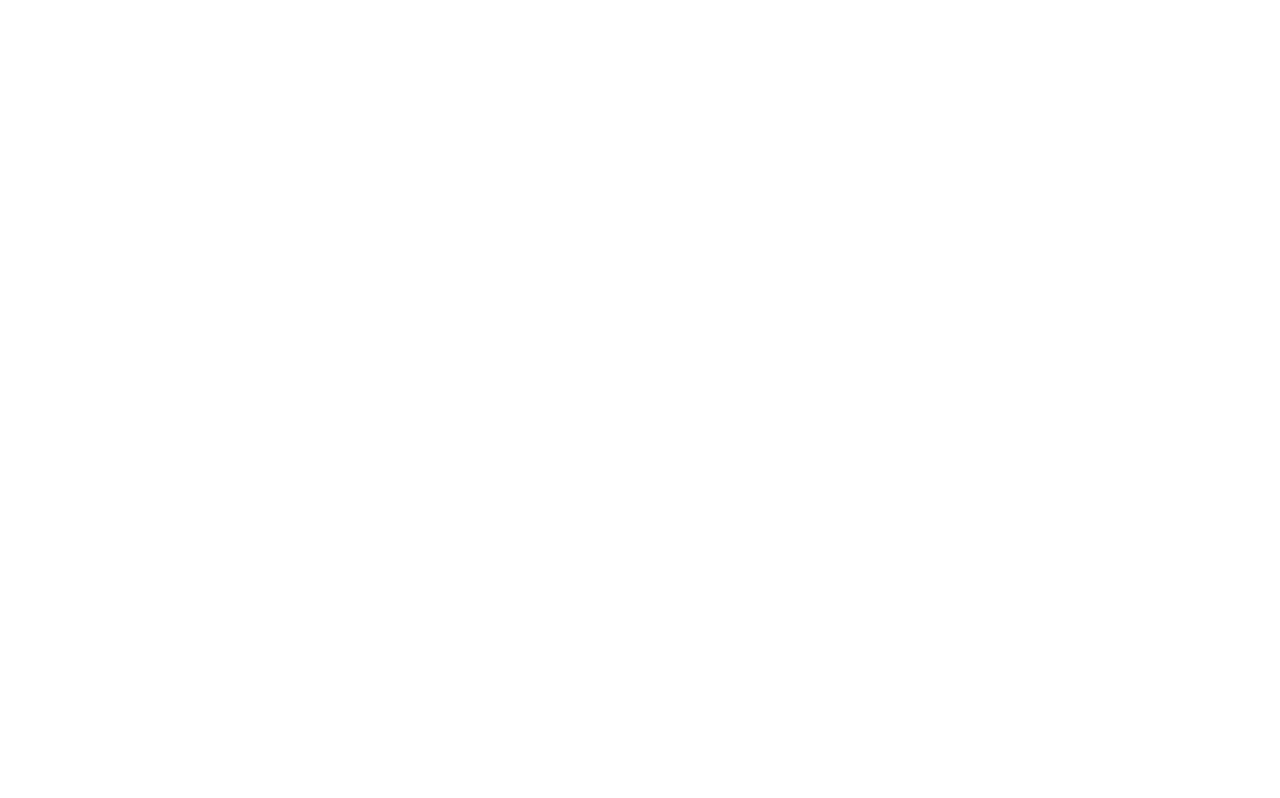
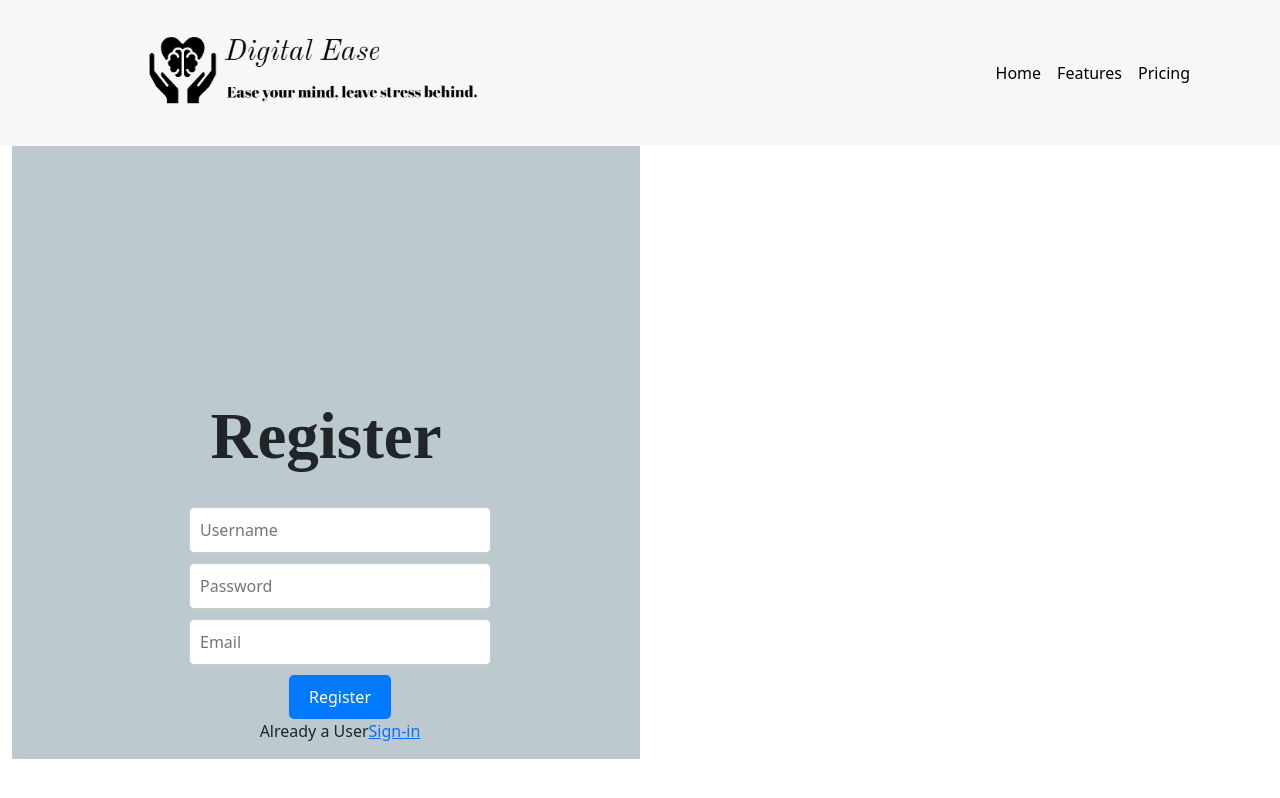
Before and after one commit to Amarjeet-ka/digitalease, a React (Create React App) app: page /registration in a window 1280 px wide. Before the commit this address had no page. Built offline with nearby package versions, Linux system fonts and the light colour scheme.

Commit message:
added registration component

```diff
--- a/src/App.js
+++ b/src/App.js
@@ -2,6 +2,8 @@
 import { BrowserRouter, Routes,Route } from 'react-router-dom'
 import NavigationOuter from './components/NavigationOuter'
 import Landingpage from './pages/Landingpage'
+import NewRegistration from './components/NewRegistratin'
+import RegistraionPages from './pages/RegistraionPages'
 
 export default function App() {
   return (
@@ -9,6 +11,7 @@
     <Routes>
       <Route path="/home"  element={<NavigationOuter/>}/>
       <Route path="/" element={<Landingpage/>} />
+      <Route path='/registration'  element={<RegistraionPages/>} />
     </Routes>
     </BrowserRouter>
   )
--- a/src/components/Landing.js
+++ b/src/components/Landing.js
@@ -1,15 +1,98 @@
-import React from "react";
+import React, { useState } from "react";
 import { Container, Col, Row } from "react-bootstrap";
 import y from "../assets/yg.jpg";
 
 export default function Landing() {
+  const [username, setUsername] = useState("");
+  const [password, setPassword] = useState("");
+
+  const handleLogin = async () => {
+    // Create a data object to send to the backend
+    const data = {
+      username,
+      password,
+    };
+
+    // Make an HTTP POST request to your backend API
+    try {
+      const response = await fetch("/api/login", {
+        method: "POST",
+        headers: {
+          "Content-Type": "application/json",
+        },
+        body: JSON.stringify(data),
+      });
+
+      if (response.ok) {
+        // Handle a successful login here (e.g., redirect the user)
+        console.log("Login successful!");
+      } else {
+        // Handle login failure (e.g., show an error message)
+        console.error("Login failed.");
+      }
+    } catch (error) {
+      console.error("An error occurred during login:", error);
+    }
+  };
+
   return (
     <Container fluid>
-      <Row style={{ backgroundColor: "" }}>
-        <Col style={{ backgroundColor: "#bcc9cf",textAlign:'center',paddingTop:'20%'  }}>
-          <h1 style={{fontWeight:'bold',fontFamily:'MozBorderImage',fontSize:'65px'}} > Calm Your Brain, <br/>Ease the Strain.. </h1>
+      <Row style={{ margin: 0, padding: 0, backgroundColor: "" }}>
+        <Col style={{ backgroundColor: "#bcc9cf", textAlign: 'center', paddingTop: '15%' }}>
+          <h1 style={{ fontWeight: 'bold', fontFamily: 'MozBorderImage', fontSize: '65px' }}>Calm Your Brain, <br />Ease the Strain..</h1>
           <br />
-
+          {/* User Login Input Field */}
+          <Col md="6" style={{ textAlign: 'center', marginLeft: '165px' }}>
+            <div>
+              <input
+                type="text"
+                placeholder="Username"
+                value={username}
+                onChange={(e) => setUsername(e.target.value)}
+                style={{
+                  padding: '10px',
+                  fontSize: '16px',
+                  width: '100%',
+                  border: '1px solid #ccc',
+                  borderRadius: '5px',
+                  marginBottom: '10px',
+                  boxSizing: 'border-box',
+                }}
+              />
+              <input
+                type="password"
+                placeholder="Password"
+                value={password}
+                onChange={(e) => setPassword(e.target.value)}
+                style={{
+                  padding: '10px',
+                  fontSize: '16px',
+                  width: '100%',
+                  border: '1px solid #ccc',
+                  borderRadius: '5px',
+                  marginBottom: '10px',
+                  boxSizing: 'border-box',
+                }}
+              />
+              <button
+                onClick={handleLogin}
+                style={{
+                  backgroundColor: '#007bff',
+                  color: 'white',
+                  padding: '10px 20px',
+                  fontSize: '16px',
+                  border: 'none',
+                  borderRadius: '5px',
+                  cursor: 'pointer',
+                }}
+              >
+                Login
+              </button>
+            </div>
+            <div>
+              <p>Don't have an account? <a href="/registration">New Registration</a></p>
+            </div>
+          </Col>
         </Col>
         <Col>
           <img src={y} alt="not found" height={720} width="100%" />
--- /dev/null
+++ b/src/components/NewRegistratin.js
@@ -0,0 +1,123 @@
+import React, { useState } from "react";
+import { Container, Col, Row } from "react-bootstrap";
+
+export default function NewRegistration() {
+  const [formData, setFormData] = useState({
+    username: "",
+    password: "",
+    email: "",
+  });
+
+  const handleInputChange = (e) => {
+    const { name, value } = e.target;
+    setFormData({ ...formData, [name]: value });
+  };
+
+  const handleSubmit = async (e) => {
+    e.preventDefault();
+
+    // Make an HTTP POST request to your backend API to submit the registration data
+    try {
+      const response = await fetch("/api/register", {
+        method: "POST",
+        headers: {
+          "Content-Type": "application/json",
+        },
+        body: JSON.stringify(formData),
+      });
+
+      if (response.ok) {
+        // Handle successful registration (e.g., redirect to login page)
+        console.log("Registration successful!");
+      } else {
+        // Handle registration failure (e.g., display error message)
+        console.error("Registration failed.");
+      }
+    } catch (error) {
+      console.error("An error occurred during registration:", error);
+    }
+  };
+
+  return (
+    <Container fluid>
+      <Row style={{ margin: 0, padding: 0, backgroundColor: "" }}>
+        <Col style={{ backgroundColor: "#bcc9cf", textAlign: 'center', paddingTop: '20%' }}>
+          <h1 style={{ fontWeight: 'bold', fontFamily: 'MozBorderImage', fontSize: '65px' }}>Register</h1>
+          <br />
+          <Col md="6" style={{ textAlign: 'center', marginLeft: '165px' }}>
+            <form onSubmit={handleSubmit}>
+              <div>
+                <input
+                  type="text"
+                  name="username"
+                  placeholder="Username"
+                  value={formData.username}
+                  onChange={handleInputChange}
+                  style={{
+                    padding: '10px',
+                    fontSize: '16px',
+                    width: '100%',
+                    border: '1px solid #ccc',
+                    borderRadius: '5px',
+                    marginBottom: '10px',
+                    boxSizing: 'border-box',
+                  }}
+                />
+                <input
+                  type="password"
+                  name="password"
+                  placeholder="Password"
+                  value={formData.password}
+                  onChange={handleInputChange}
+                  style={{
+                    padding: '10px',
+                    fontSize: '16px',
+                    width: '100%',
+                    border: '1px solid #ccc',
+                    borderRadius: '5px',
+                    marginBottom: '10px',
+                    boxSizing: 'border-box',
+                  }}
+                />
+                <input
+                  type="email"
+                  name="email"
+                  placeholder="Email"
+                  value={formData.email}
+                  onChange={handleInputChange}
+                  style={{
+                    padding: '10px',
+                    fontSize: '16px',
+                    width: '100%',
+                    border: '1px solid #ccc',
+                    borderRadius: '5px',
+                    marginBottom: '10px',
+                    boxSizing: 'border-box',
+                  }}
+                />
+                <button
+                  type="submit"
+                  style={{
+                    backgroundColor: '#007bff',
+                    color: 'white',
+                    padding: '10px 20px',
+                    fontSize: '16px',
+                    border: 'none',
+                    borderRadius: '5px',
+                    cursor: 'pointer',
+                  }}
+                >
+                  Register
+                </button>
+                <p>Already a User<a href="/">Sign-in</a></p>
+              </div>
+            </form>
+          </Col>
+        </Col>
+        <Col>
+          {/* Add an image or other content */}
+        </Col>
+      </Row>
+    </Container>
+  );
+}
--- /dev/null
+++ b/src/pages/RegistraionPages.js
@@ -0,0 +1,12 @@
+import React, { Fragment } from 'react'
+import NewRegistration from '../components/NewRegistratin'
+import NavigationOuter from '../components/NavigationOuter'
+
+export default function RegistraionPages() {
+  return (
+    <Fragment>
+        <NavigationOuter/>
+        <NewRegistration/>
+    </Fragment>
+  )
+}
```
